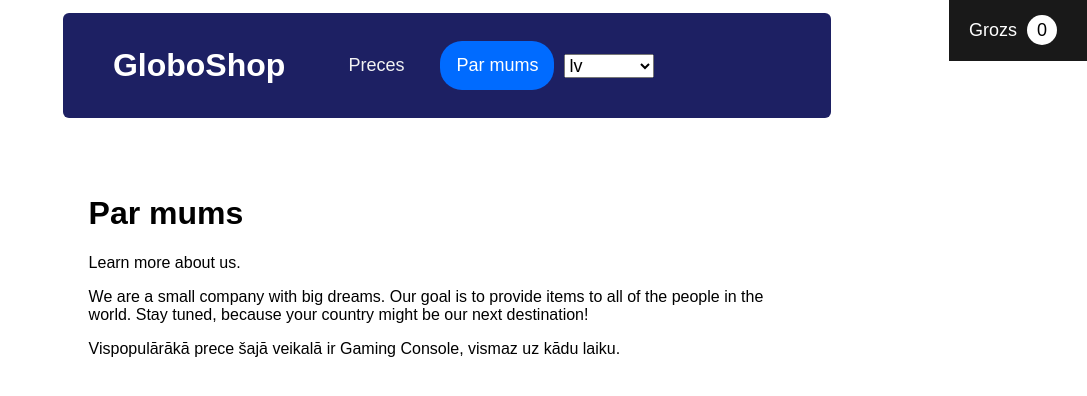
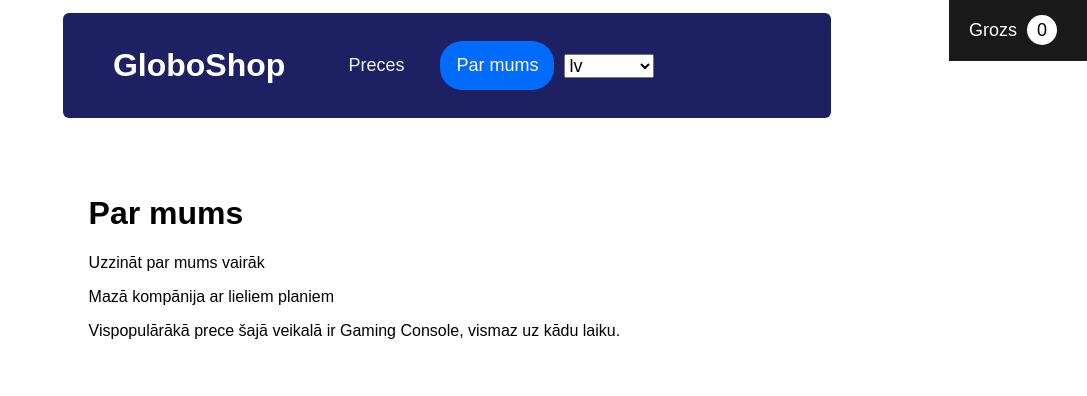
Before and after one commit to hlmgrvs/vue-I18n, a Vue app: page /about in a window 1280 px wide. Shown: the top 396 px of the page, without its empty margins (193-1280 px from the left). Built offline with nearby package versions, Linux system fonts and the light colour scheme.

Commit message:
linking messages and using modifiers

```diff
--- a/src/i18n/index.js
+++ b/src/i18n/index.js
@@ -11,7 +11,11 @@ const messages = {
             subtotal: "Kopā",
             clearButton: "Izņemt preci"
         },
-        popularItem: "Vispopulārākā prece šajā veikalā ir {itm}, vismaz uz kādu laiku."
+        aboutUs: {
+            firstParagraph: "Uzzināt @.lower:routes.about vairāk",
+            secondParagraph: "Mazā kompānija ar lieliem planiem",
+            popularItem: "Vispopulārākā prece šajā veikalā ir {itm}, vismaz uz kādu laiku."
+        },
     },
     ru: {
         routes: {
@@ -23,7 +27,11 @@ const messages = {
             subtotal: "Итого",
             clearButton: "Удалить товар"
         },
-        popularItem: "Самый популярный товар в нашем магазине - {itm}, но это не на долго."
+        aboutUs: {
+            firstParagraph: "Узнать @.lower:routes.about больше",
+            secondParagraph: "Маленькая компания с большими планами",
+            popularItem: "Самый популярный товар в нашем магазине - {itm}, но это не на долго."
+        },
     },
 }
 
--- a/src/views/About.vue
+++ b/src/views/About.vue
@@ -1,8 +1,8 @@
 <template>
   <div class="about">
     <h1>{{$t("routes.about")}}</h1>
-    <p>Learn more about us.</p>
-    <p>We are a small company with big dreams. Our goal is to provide items to all of the people in the world. Stay tuned, because your country might be our next destination!</p>
-    <p>{{$t("popularItem", {itm: $store.getters.items[0].title })}}</p>
+    <p>{{$t("aboutUs.firstParagraph")}}</p>
+    <p>{{$t("aboutUs.secondParagraph")}}</p>
+    <p>{{$t("aboutUs.popularItem", {itm: $store.getters.items[0].title })}}</p>
   </div>
 </template>
```
